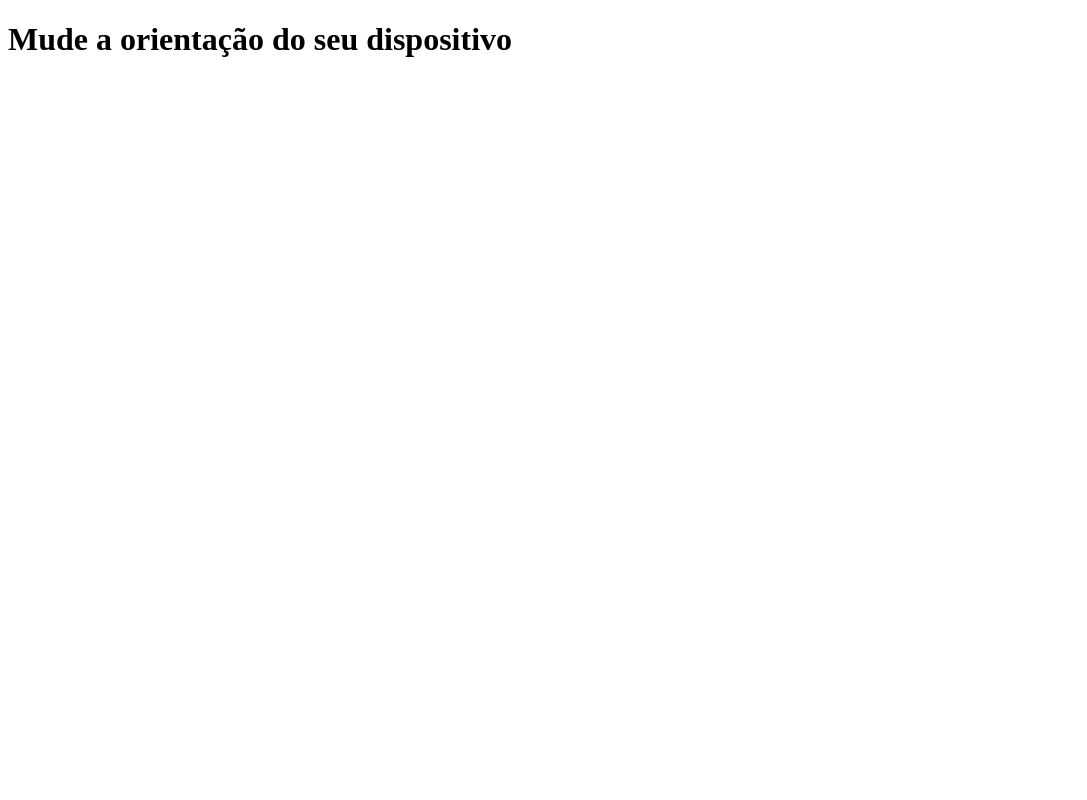
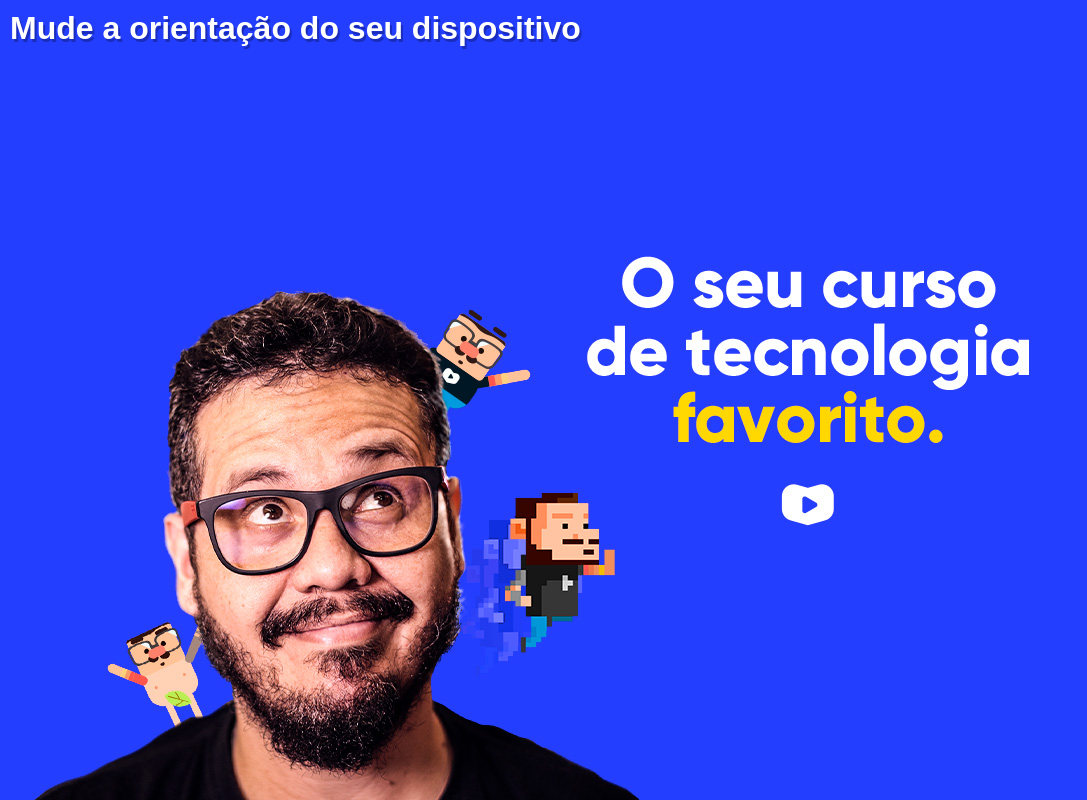
Before and after one commit to Sidnei-Junior-dev/HTML-CSS, a plain HTML site: page Exercícios/ex026/mq02/index.html in a window 1280 px wide. Shown: the whole page, without its empty margins (0-1087 px from the left). Drawn offline with Linux system fonts and the light colour scheme.

Commit message:
Media Feature orientation

```diff
--- a/Exercícios/ex026/mq02/estilo/paisagem.css
+++ b/Exercícios/ex026/mq02/estilo/paisagem.css
@@ -1,3 +1,8 @@
 @charset "UTF-8";
 
 /* Aparelho deitado (landscape) */
+
+body{
+    background-image: url(../img/cev-landscape.jpg);
+    background-position: left bottom;
+}
--- a/Exercícios/ex026/mq02/estilo/retrato.css
+++ b/Exercícios/ex026/mq02/estilo/retrato.css
@@ -1,3 +1,8 @@
 @charset "UTF-8";
 
 /* Aparelho em pé (portrait) */
+
+body{
+    background-image: url(../img/cev-portrait.jpg);
+    background-position:center bottom;
+}
--- a/Exercícios/ex026/mq02/estilo/style.css
+++ b/Exercícios/ex026/mq02/estilo/style.css
@@ -1,3 +1,21 @@
 @charset "UTF-8";
 
 /* Configurações Gerais */
+
+*{
+    margin: 0px;
+    padding: 0px;
+    font-family: Arial, Helvetica, sans-serif;
+}
+html, body{
+    width: 100vw;
+    height: 100vh;
+    background-color: #233eff;
+    background-size: contain;
+    background-repeat: no-repeat;
+}
+h1{
+    color: white;
+    text-shadow: 2px 3px 0px #1a2cbb;
+    padding: 10px;
+}
```
Also changed, not shown: Exercícios/ex026/mq02/index.html (+2 -2 lines).
